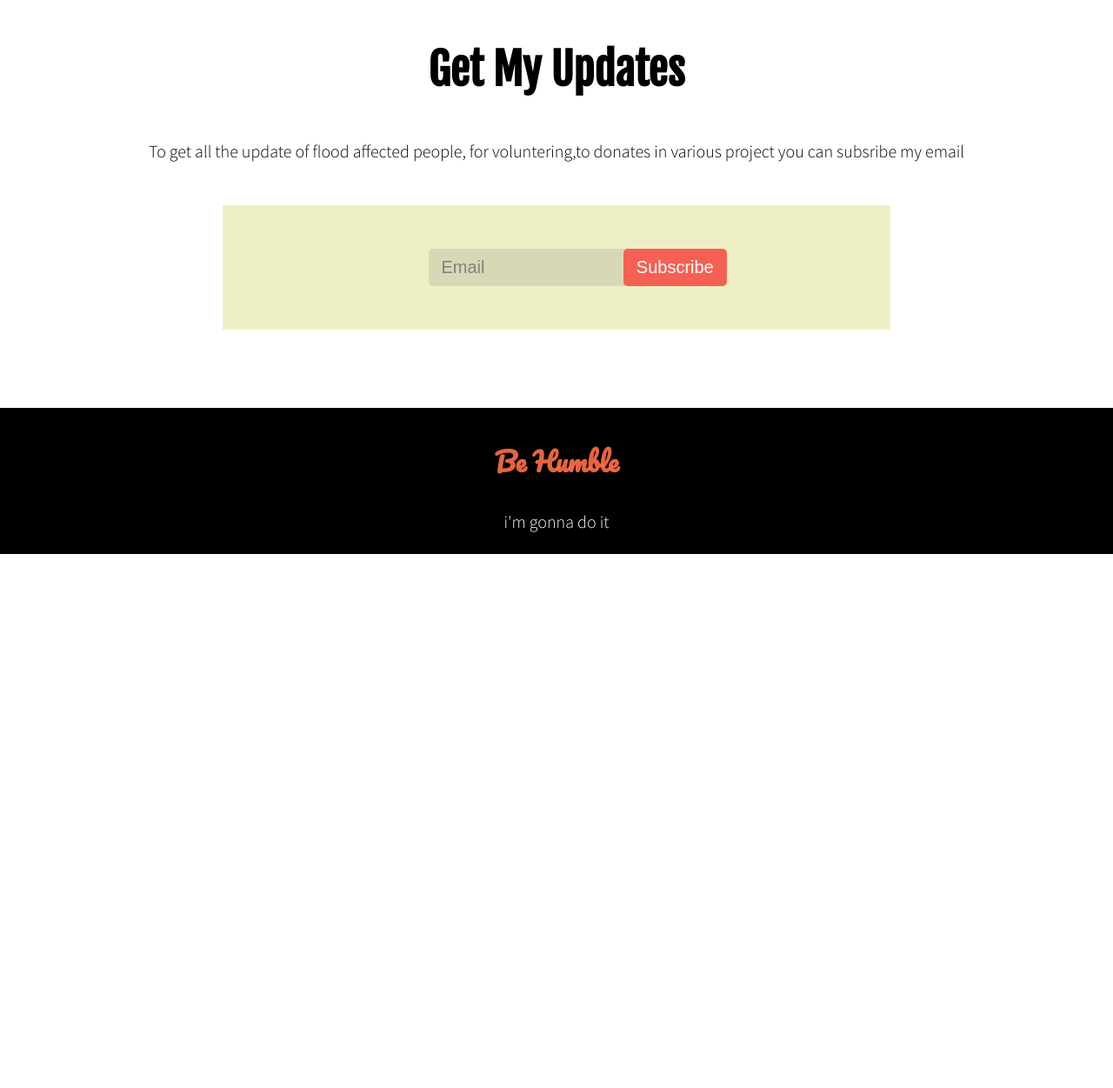
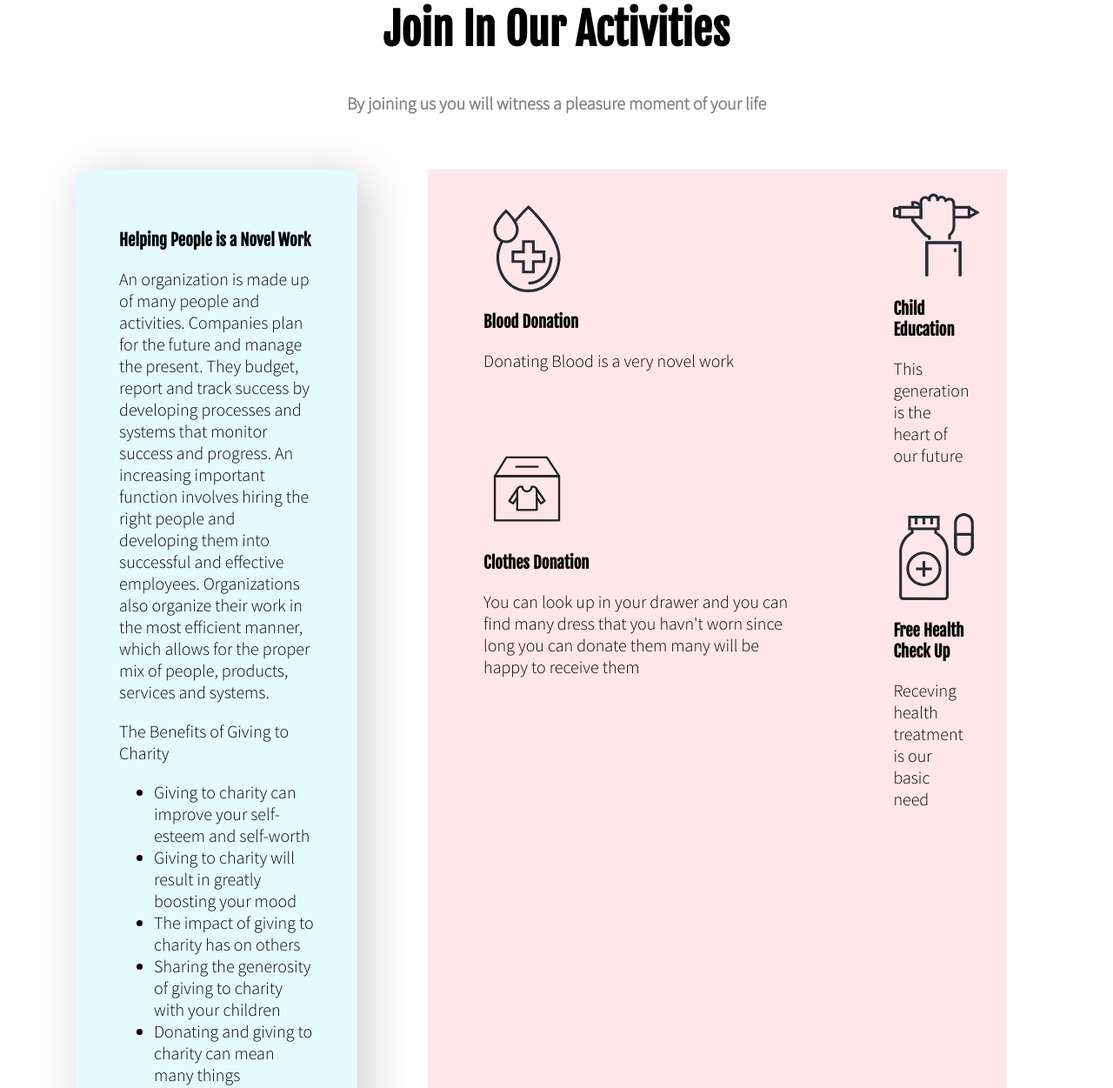
Before and after one commit to suhanasalma/Donation_Website, a plain HTML site: page index.html in a window 1280 px wide. Shown: the part 2171-3422 px from the top of the page at 87% size. Before the commit the page ends 2808 px from the top, so only its background shows below. Drawn offline with Linux system fonts and the light colour scheme; a web font is replaced by a local one.

Commit message:
Finally Done

```diff
--- a/index.html
+++ b/index.html
@@ -26,7 +26,11 @@
                <li class="gray_color Money_Contain_List">1000Tk</li>
                <li class="gray_color Money_Contain_List">5000Tk</li>
             </ul>
-            <p id="make_it_light_gray">Other Amount(Taka)</p>
+            <!-- <p id="make_it_light_gray">Other Amount(Taka)</p> -->
+            <form id="amount" action="POST">
+               <level for="amount"></level>
+               <input class="back" type="text" placeholder="Other Amount Tk" id="amount" name="amount">
+            </form>
             <hr>
             <a class="same_font" href="#" target="-blank">Donate Now</a>
          </div>
@@ -70,23 +74,84 @@
          </section>
 
 
-         <div class="Money_Contain">
-            <h3 class="email_header">Get My Updates</h3>
-            <p class="email_text">To get all the update of flood affected people, for voluntering,to donates in various project you can subsribe my email</p>
-            <form action="POST">
-               <level for="email"></level>
-               <input type="text" placeholder="Email" id="email" name="email">
-               <button>Subscribe</button>
-            </form>
+
+         <div class="donation_Contain">
+            <h2 class="heading_text">Join In Our Activities</h2>
+            <p class="same_font gray_color">By joining us you will witness a pleasure moment of your life</p>
          </div>
+
+         <section class="Activities">
+            <div class="work_flow">
+               <h3 class="Bigger_text">Helping People is a Novel Work</h3>
+               <p class="work-flow-text">An organization is made up of many people and activities. Companies plan for the future and manage the present. They budget, report and track success by developing processes and systems that monitor success and progress. An increasing important function involves hiring the right people and developing them into successful and effective employees. Organizations also organize their work in the most efficient manner, which allows for the proper mix of people, products, services and systems.</p>
+
+               <p class="work-flow-text">The Benefits of Giving to Charity</p>
+               <ul class="work-flow-text">
+                  <li>Giving to charity can improve your self-esteem and self-worth</li>
+                  <li>Giving to charity will result in greatly boosting your mood</li>
+                  <li>The impact of giving to charity has on others</li>
+                  <li>Sharing the generosity of giving to charity with your children</li>
+                  <li>Donating and giving to charity can mean many things </li>
+               </ul>
+            </div>
+
+            <div class="div-sec">
+               <div class="line">
+                  <figure  class="Creative">
+                     <img src="donate-today-main/icons/blood.svg" width="100px" height="100px">
+                     <figcaption>
+                        <h3 class="Bigger_text">Blood Donation</h3>
+                        <p class="work-flow-text">Donating Blood is a very novel work </p>
+                     </figcaption>
+                  </figure>
+
+                  <figure class="Creative">
+                     <img src="donate-today-main/icons/clothes.svg" width="100px" height="100px">
+                     <figcaption>
+                        <h3 class="Bigger_text">Clothes Donation</h3>
+                        <p class="work-flow-text">You can look up in your drawer and you can find many dress that you havn't worn since long you can donate them many will be happy to receive them </p>
+                     </figcaption>
+                  </figure>
+               </div>
+
+
+
+               <div class="line">
+                  <figure class="Creative">
+                     <img src="donate-today-main/icons/icon5.svg" width="100px" height="100px">
+                     <figcaption>
+                        <h3 class="Bigger_text">Child Education</h3>
+                        <p class="work-flow-text">This generation is the heart of our future </p>
+                     </figcaption>
+                  </figure>
+
+                  <figure  class="Creative">
+                     <img src="donate-today-main/icons/medicine.svg" width="100px" height="100px">
+                     <figcaption>
+                        <h3 class="Bigger_text">Free Health Check Up</h3>
+                        <p class="work-flow-text">Receving health treatment is our basic need</p>
+                     </figcaption>
+                  </figure>
+               </div>
+            </div>
+
+
+
+         </section>
 
 
 
 
 
-
-
-
+         <div class="Money_Contain">
+            <h3 class="email_header">Get My Updates</h3>
+            <p class="email_text">To get all the update of flood affected people, for voluntering,to donates in various project you can subsribe my email</p>
+            <form class="email" action="POST">
+               <level for="email"></level>
+               <input type="email" placeholder="Email" id="email" name="email">
+               <button>Subscribe</button>
+            </form>
+         </div>
 
 
 
@@ -95,36 +160,8 @@
             <h3 id="footer_h3">Be Humble</h3>
             <p id="footer_p">i'm gonna do it</p>
          </footer>
-      </main>
 
 
-
-
-
-
+      </main>
    </body>
-
-
-
-
-
-
-
-
-
-
-
-
-
-
-
-
-
-
-
-
-
-
-
-
 </html>
--- a/site.css
+++ b/site.css
@@ -4,7 +4,7 @@ body{
    padding: 0;
    margin: 0;
 }
-.heading_text , .donation_header{
+.heading_text , .donation_header, .Bigger_text{
    font-family: 'Fjalla One', sans-serif;
 }
 .same_font, .gray_color, #make_it_light_gray
@@ -96,7 +96,7 @@ p.gray_color, #make_it_light_gray{
 
 
 }
-section{
+section, .div-sec{
    display: flex;
    margin:0 5%
 
@@ -111,10 +111,10 @@ section{
 
 }
 
-.donation_plan_color_01{
+.donation_plan_color_01, .work_flow{
    background-color:rgba(177, 240, 240, 0.331);
 }
-.donation_plan_color_02{
+.donation_plan_color_02, .line{
    background-color: rgba(255, 192, 203, 0.399);
 }
 .donation_plan_color_03{
@@ -148,7 +148,7 @@ footer{
 
 }
 
-form{
+.email{
    margin: 50px 20%;
    padding:50px 100px;
    background-color: rgb(239, 239, 197);
@@ -167,7 +167,6 @@ form{
 
 ::placeholder {
    color:gray;
-   /* background-color: transparentrgba(128, 128, 128, 0.205); */
 
 
 
@@ -192,3 +191,33 @@ form{
    top:50px;
    left:60%;
  }
+.work_flow{
+   padding: 50px;
+   width: 50%;
+   margin: 0 2%;
+   box-shadow: 10px 10px 50px rgba(128, 128, 128, 0.41);
+   border-radius: 10px;
+}
+
+
+.Activities{
+   margin-top: 5%;
+}
+
+.Creative{
+   /* border: 2px solid; */
+   padding: 5%;
+
+}
+
+.work-flow-text{
+   font-family: 'Source Sans Pro', sans-serif;
+   font-size: 20px;
+   }
+
+.amount{
+   background: transparent;
+}
+.back{
+   background-color:white;
+}
```
